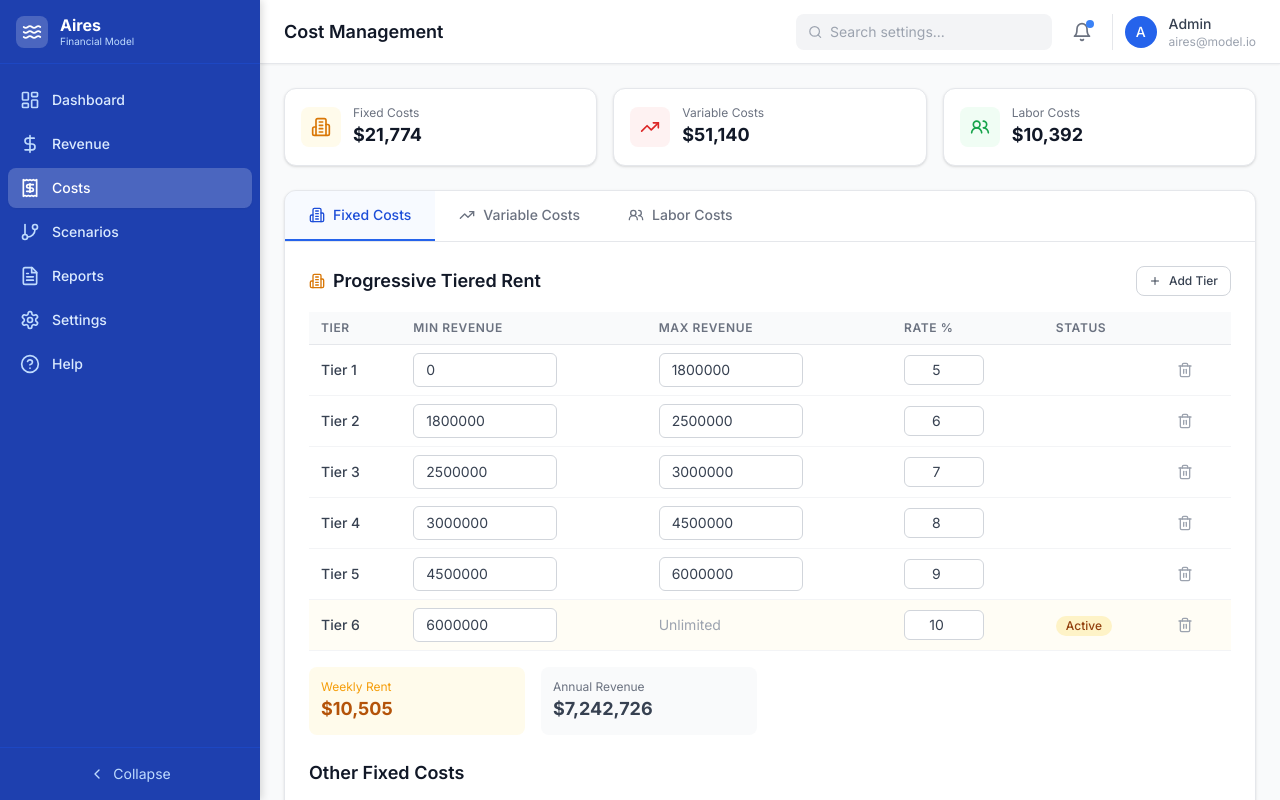
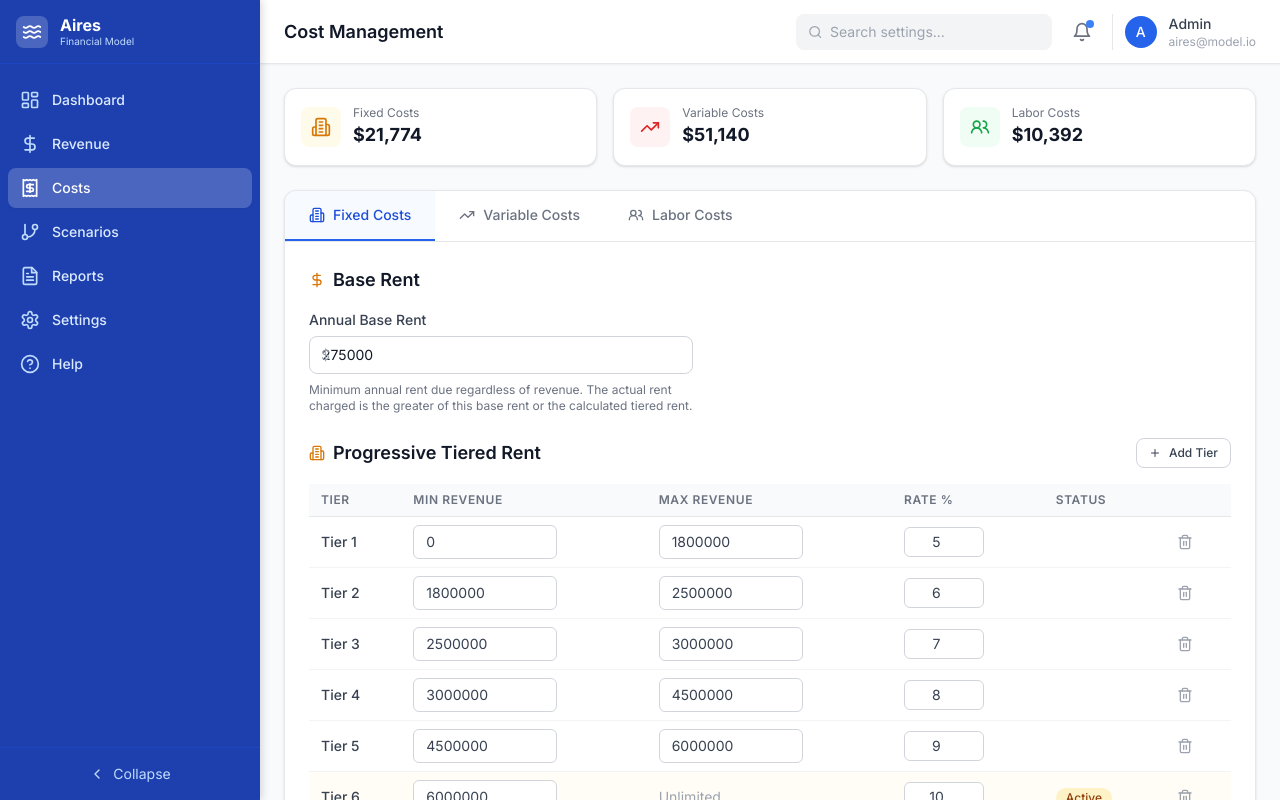
Before and after one commit to skipanorama/aires-financial-model, a Next.js app: page /costs in a window 1280 px wide. Shown: the top 800 px of the page. Built offline with nearby package versions, Linux system fonts and the light colour scheme.

Commit message:
Add base rent field ( default) - minimum annual rent regardless of revenue

```diff
--- a/src/app/(app)/costs/page.tsx
+++ b/src/app/(app)/costs/page.tsx
@@ -105,6 +105,27 @@ export default function CostsPage() {
           {/* Fixed Costs */}
           {activeSection === 'fixed' && (
             <div className="space-y-6 animate-fade-in">
+              {/* Base Rent */}
+              <div>
+                <h3 className="section-title mb-4">
+                  <DollarSign className="w-4 h-4 text-amber-600" />
+                  Base Rent
+                </h3>
+                <div className="max-w-sm">
+                  <NumberInput
+                    label="Annual Base Rent"
+                    value={inputs.costs.baseRent}
+                    onChange={(v) => updateCosts(prev => ({ ...prev, baseRent: v }))}
+                    min={0}
+                    step={5000}
+                    prefix="$"
+                  />
+                  <p className="text-xs text-gray-500 mt-2">
+                    Minimum annual rent due regardless of revenue. The actual rent charged is the greater of this base rent or the calculated tiered rent.
+                  </p>
+                </div>
+              </div>
+
               {/* Tiered Rent */}
               <div>
                 <div className="flex items-center justify-between mb-4">
--- a/src/utils/calculations.ts
+++ b/src/utils/calculations.ts
@@ -210,7 +210,9 @@ export const calculateDailyCosts = (
   // Fixed costs (distributed daily)
   // Calculate annual revenue from weekly revenue for tiered rent calculation
   const annualRevenue = totalWeeklyRevenue * 52
-  const annualRent = calculateTieredRent(annualRevenue, costs.rentTiers)
+  const tieredRent = calculateTieredRent(annualRevenue, costs.rentTiers)
+  // Base rent is the minimum annual rent; actual rent is the greater of base rent or tiered rent
+  const annualRent = Math.max(tieredRent, costs.baseRent ?? 0)
   const dailyRent = annualRent / 52 / 7 // Divide annual rent by weeks and days
   const dailyManagement = (costs.annualManagementSalary / 52) / 7
   const dailyOverhead = costs.weeklyOverhead / 7
--- a/src/utils/localStorage.ts
+++ b/src/utils/localStorage.ts
@@ -34,7 +34,9 @@ export const getDefaultInputs = (): SpaInputs => ({
     revenuePercentage: 12 // 12% of treatment + thermal revenue
   },
   costs: {
-    // Fixed Costs - Tiered Rent based on annual revenue
+    // Fixed Costs - Base Rent (minimum annual rent)
+    baseRent: 275000, // $275,000 annual minimum rent
+    // Tiered Rent based on annual revenue
     rentTiers: [
       { minRevenue: 0, maxRevenue: 1800000, percentage: 5 },
       { minRevenue: 1800000, maxRevenue: 2500000, percentage: 6 },
--- a/src/utils/types.ts
+++ b/src/utils/types.ts
@@ -42,6 +42,7 @@ export interface RentTier {
 // Cost Types
 export interface CostInputs {
   // Fixed Costs
+  baseRent: number // minimum annual rent regardless of revenue
   rentTiers: RentTier[] // tiered rent percentages based on annual revenue
   annualManagementSalary: number // annual salary
   weeklyOverhead: number // weekly overhead costs
```
